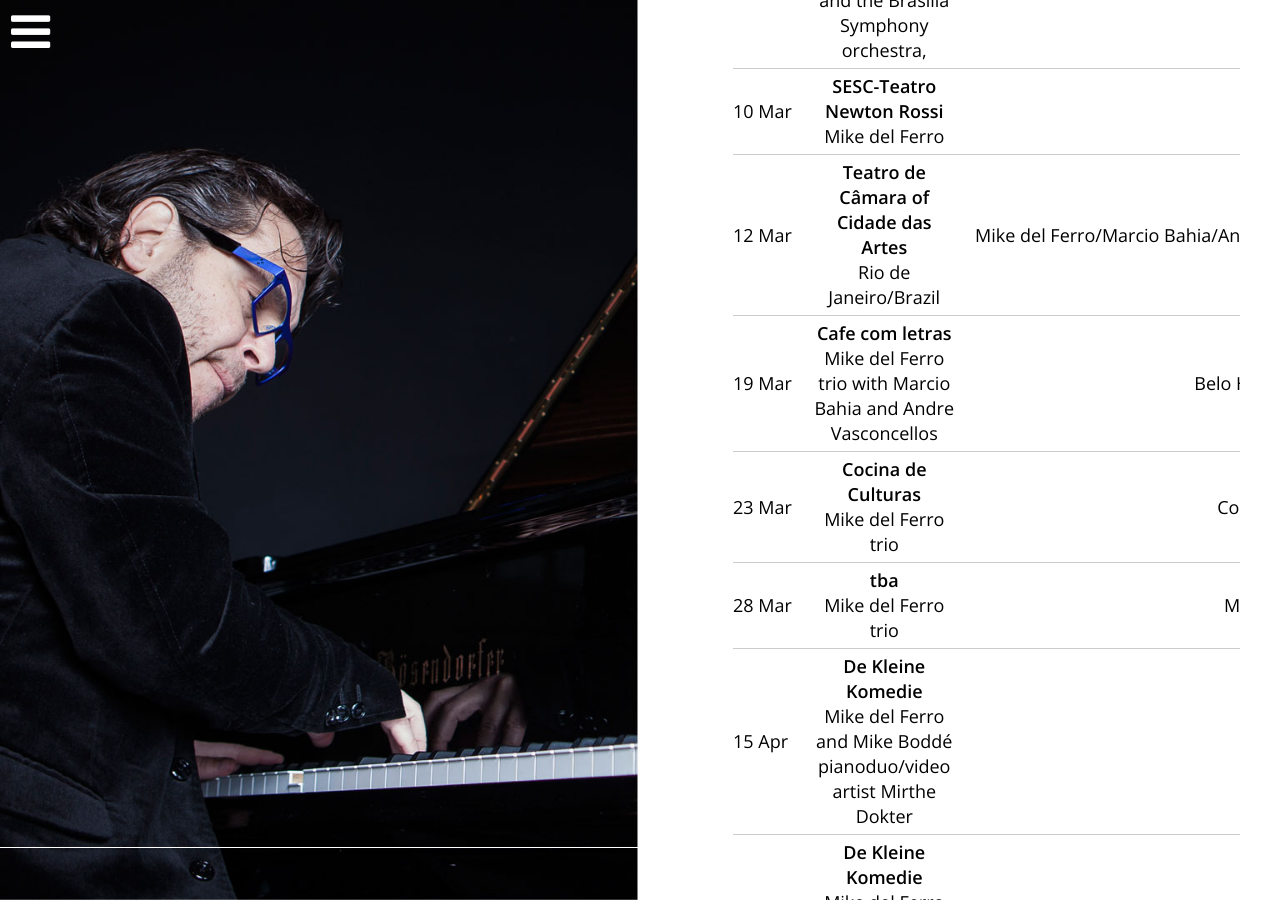
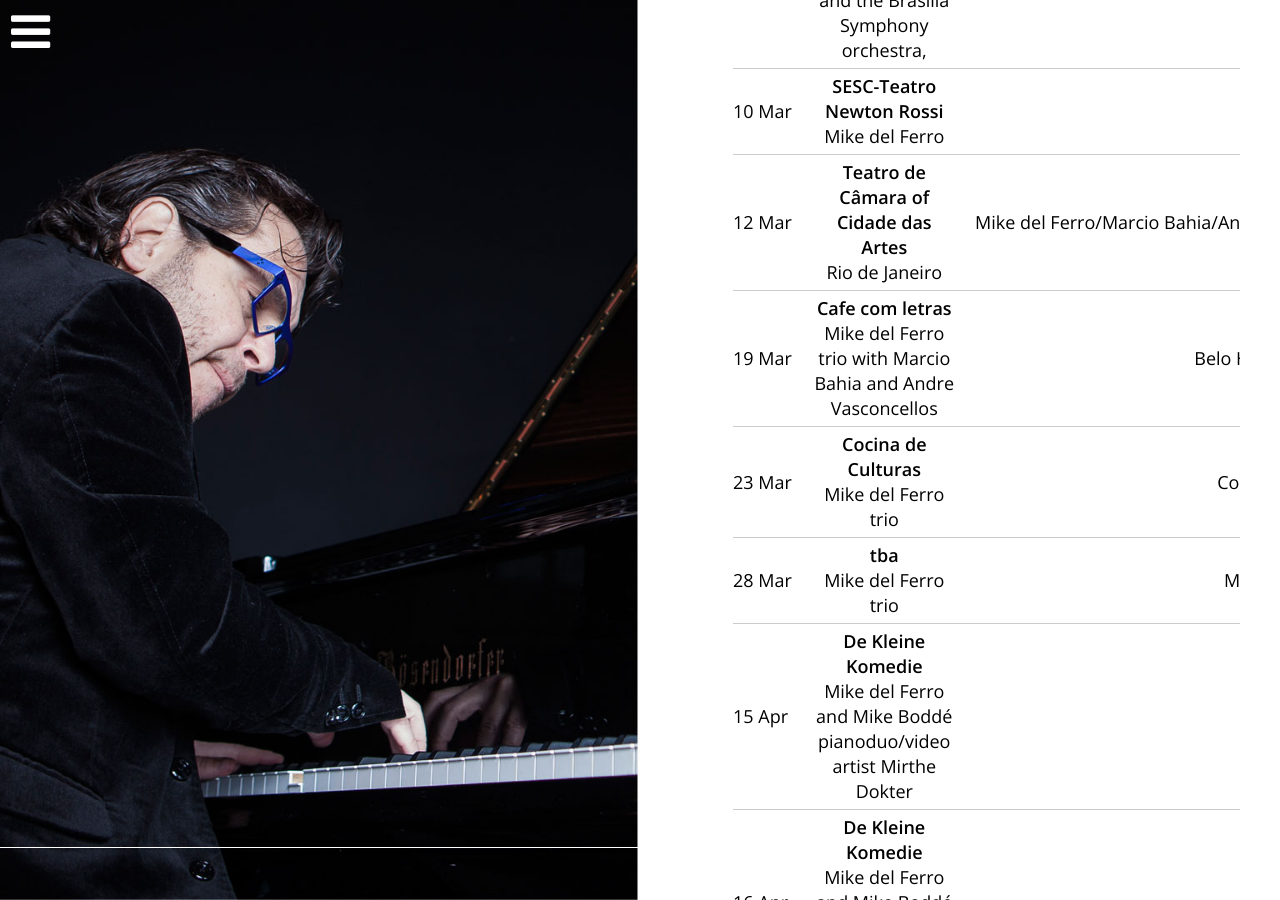
Before and after one commit to mikedelferro/website, a Jekyll site: the page built from agenda.html, in a window 1280 px wide and 900 px high, scrolled down 461 px. Built offline with Jekyll 4.4.1, drawn with Linux system fonts in a browser that asks for light colours; nearby versions of some CDN libraries.

Commit message:
Updated '/_config.yml' via CloudCannon

```diff
--- a/_config.yml
+++ b/_config.yml
@@ -1,5 +1,5 @@
 gigs:
-  - title: Rio de Janeiro/Brazil
+  - title: Rio de Janeiro
     date: 2016-03-12T19:15:00.000Z
     location: Mike del Ferro/Marcio Bahia/Andre Vasconcellos
     venue: Teatro de Câmara of Cidade das Artes
```
